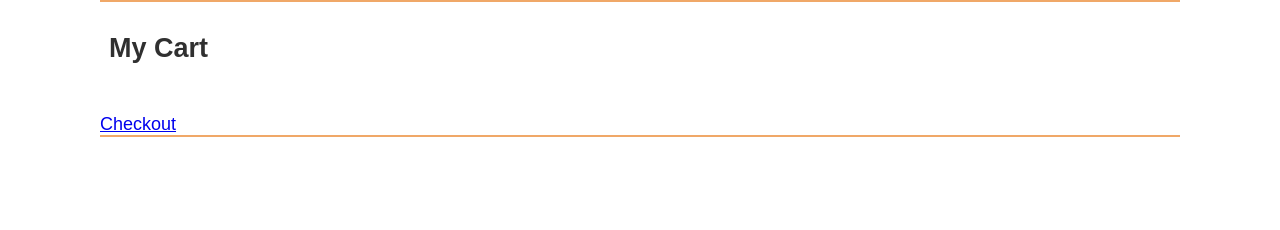
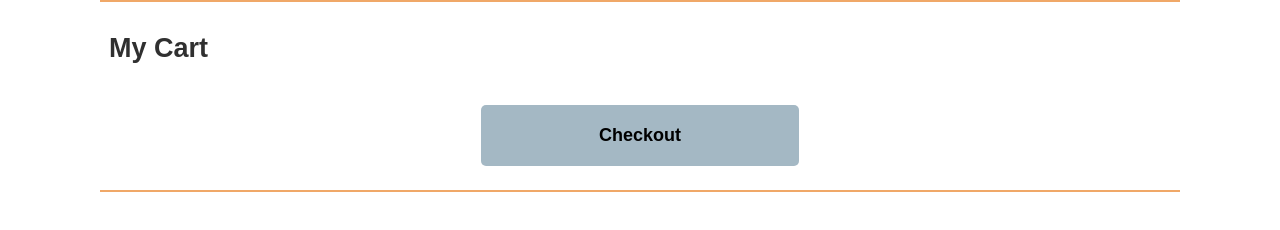
Before and after one commit to ronaldoucl/wdd330, a website: page src/cart/index.html in a window 1280 px wide. Drawn offline with Linux system fonts and the light colour scheme.

Commit message:
styles check out buttom

```diff
--- a/src/cart/index.html
+++ b/src/cart/index.html
@@ -23,40 +23,10 @@
         <h2>My Cart</h2>
 
         <ul class="product-list">
-          <!-- <li class="cart-card divider">
-            <a href="product_pages/marmot-ajax-3.html" class="cart-card__image">
-              <img
-                src="images/tents/marmot-ajax-tent-3-person-3-season-in-pale-pumpkin-terracotta~p~880rr_01~320.jpg"
-                alt="Marmot Ajax tent"
-              />
-            </a>
-            <a href="product_pages/marmot-ajax-3.html">
-              <h2 class="card__name">Marmot Ajax Tent - 3-Person, 3-Season</h2>
-            </a>
-            <p class="cart-card__color">Pale Pumpkin/Terracotta</p>
-            <p class="cart-card__quantity">qty: 1</p>
-            <p class="cart-card__price">$199.99</p>
-          </li>
-          <li class="cart-card divider">
-            <a href="product_pages/marmot-ajax-3.html" class="cart-card__image">
-              <img
-                src="images/tents/the-north-face-talus-tent-4-person-3-season-in-golden-oak-saffron-yellow~p~985rf_01~320.jpg"
-                alt="Talus Tent - 4-Person, 3-Season"
-              />
-            </a>
-            <a href="product_pages/marmot-ajax-3.html">
-              <h2 class="card__name">
-                The North Face Talus Tent - 4-Person, 3-Season
-              </h2></a
-            >
-            <p class="cart-card__color">Golden Oak/Saffron Yellow</p>
-            <p class="cart-card__quantity">qty: 1</p>
-            <p class="cart-card__price">$199.99</p>
-          </li> -->
+
         </ul>
+        <a href="/checkout/index.html" class="checkout-buttom">Checkout</a>
       </section>
-
-      <a href="/checkout/index.html">Checkout</a>
     </main>
 
     <footer id="main-footer"></footer>
--- a/src/css/style.css
+++ b/src/css/style.css
@@ -224,6 +224,19 @@ button {
   text-transform: capitalize;
 }
 
+.checkout-buttom{
+  display: block;
+  width: 50%;
+  margin: 15px auto;
+  text-align: center;
+  font-weight: 700;
+  text-decoration: none;
+  background-color: var(--tertiary-color);
+  padding: 20px;
+  border-radius: 5px;
+  color: black;
+}
+
 @media screen and (min-width: 500px) {
   body {
     max-width: 1080px;
@@ -236,6 +249,9 @@ button {
     font-size: inherit;
     grid-template-columns: 150px auto 15%;
   }
+  .checkout-buttom{
+    width: 30%;
+  }
 }
 
 footer {
```
